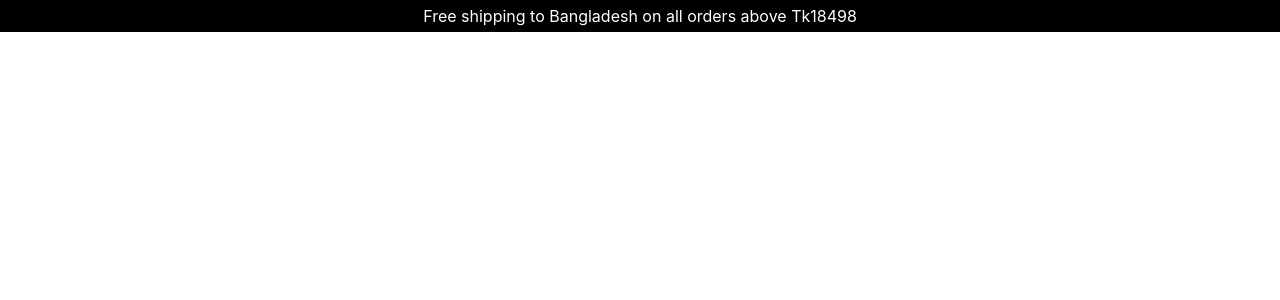
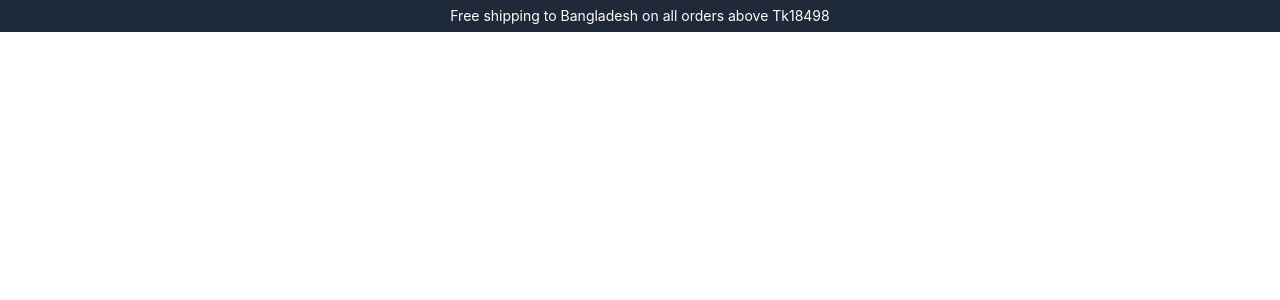
Before and after one commit to mehedihasansufi/NVGTN-clone, a React (Vite) app: page / in a window 1280 px wide. Shown: the top 300 px of the page. Built offline with nearby package versions, Linux system fonts and the light colour scheme.

Commit message:
navFirst addded

```diff
--- a/src/App.jsx
+++ b/src/App.jsx
@@ -1,5 +1,6 @@
 
 import './App.css'
+import Navbar from './components/homePage/navbar/Navbar'
 
 function App() {
 
@@ -7,7 +8,7 @@ function App() {
   return (
    <>
 
-   <h1 className='bg-black text-white py-1 flex justify-center px-8'>Free shipping to Bangladesh on all orders above Tk18498</h1>
+    <Navbar></Navbar>
 
    </>
   )
--- a/src/components/homePage/navbar/Navbar.jsx
+++ b/src/components/homePage/navbar/Navbar.jsx
@@ -3,9 +3,23 @@ import React from 'react';
 const Navbar = () => {
     return (
         <div>
+            <Navfirst></Navfirst>
+
+
 
         </div>
     );
 };
 
 export default Navbar;
+
+
+
+
+const Navfirst=()=>{
+    return (
+        <div>
+               <h1 className='bg-gray-800 text-white py-1.5 flex justify-center items-center px-4 text-sm'>Free shipping to Bangladesh on all orders above Tk18498</h1>
+        </div>
+    )
+}
```
